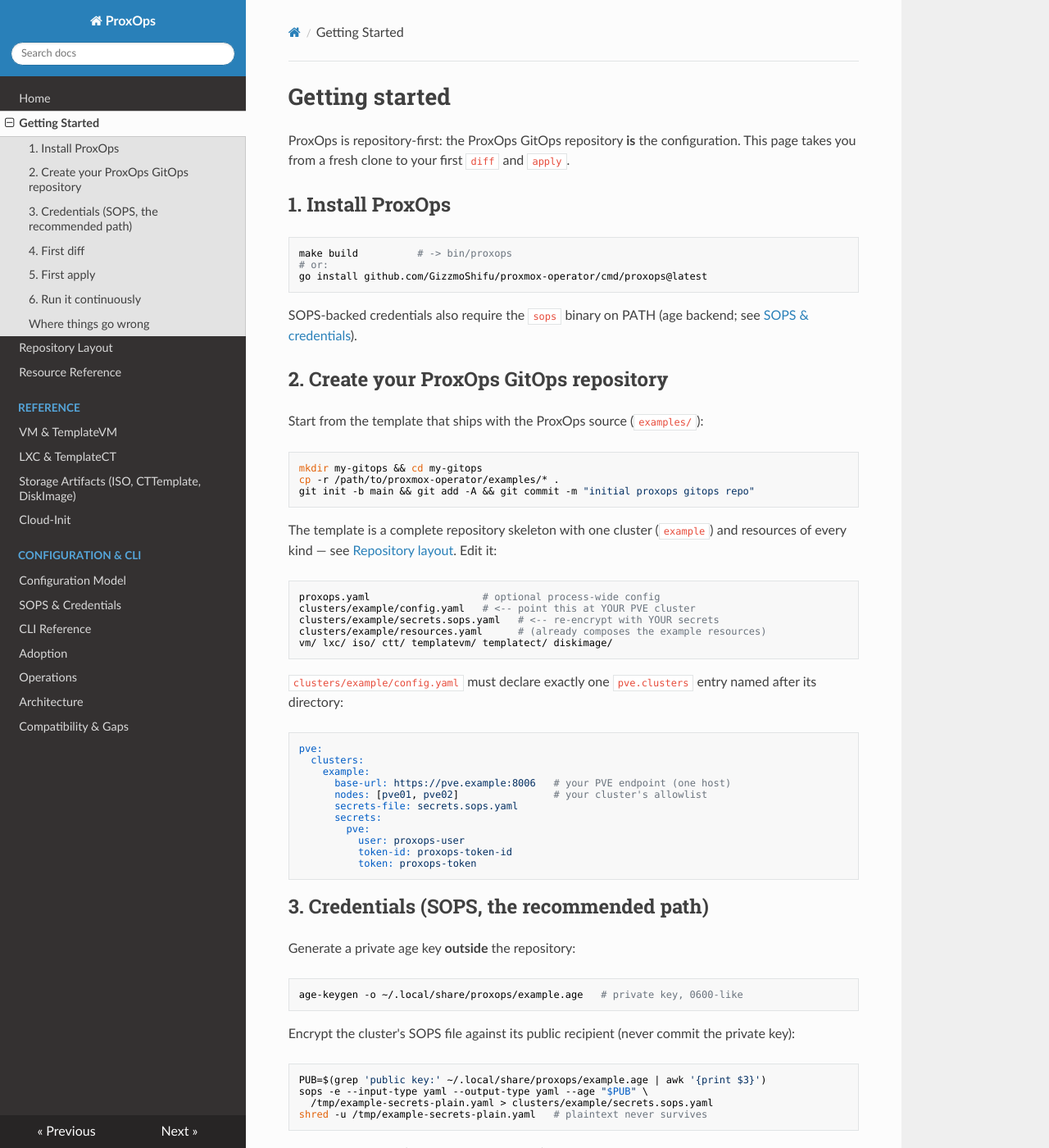
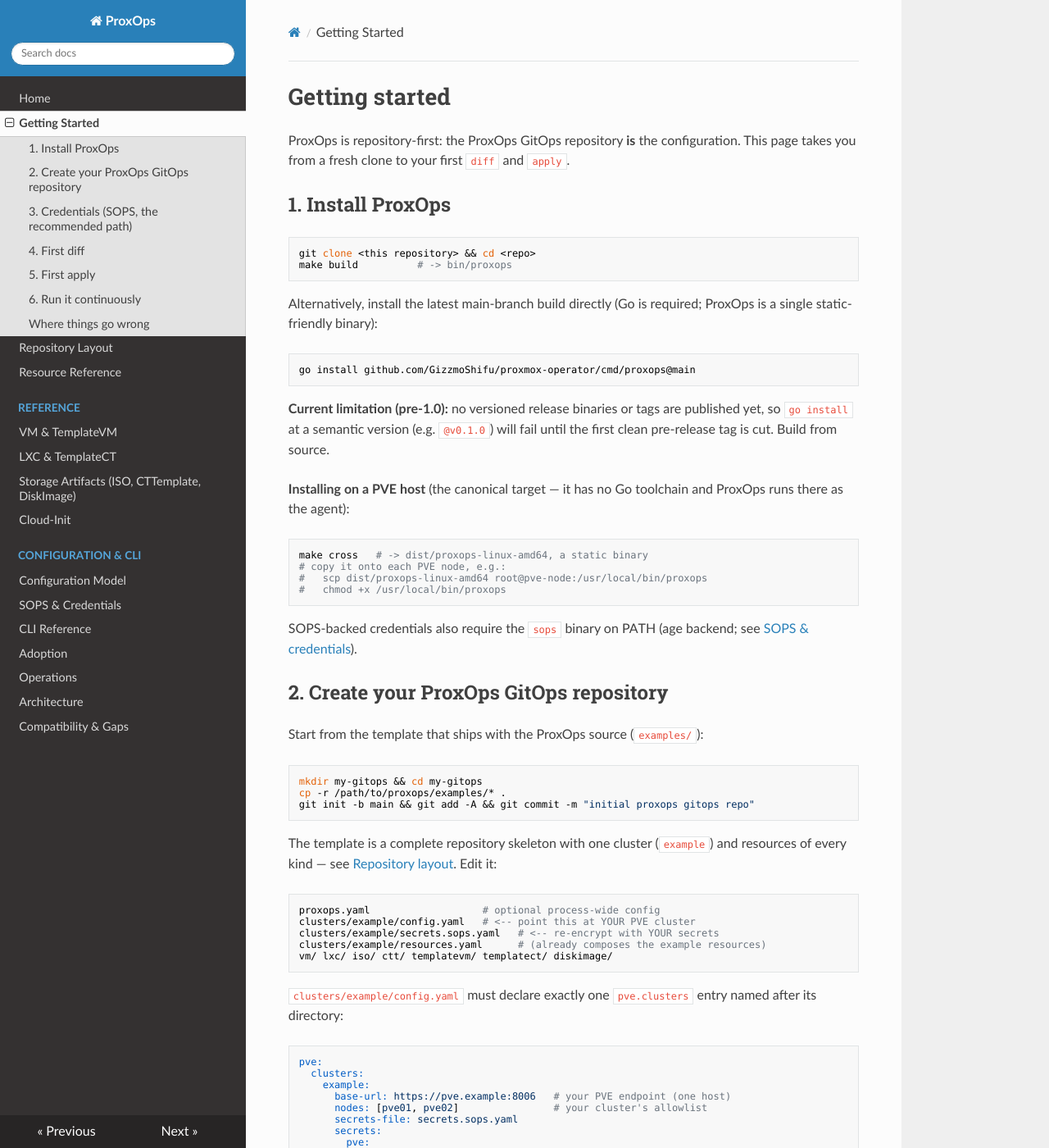
Before and after one commit to Kelcode-Dev/proxops, an MkDocs documentation site: the page built from docs/getting-started.md, in a window 1280 px wide and 1400 px high. Shown: the whole window at 82% size. Built offline with MkDocs 1.6.1, drawn with Linux system fonts in a browser that asks for light colours; nearby versions of some CDN libraries.

Commit message:
docs: make the install path accurate for public release
The README's primary install line was 'go install
.../cmd/proxops@latest', but the only tag published to date (0.1.0)
predates the pveconform -> ProxOps rename: at that tag the module has no
cmd/proxops, so go install at a version fails. No release-engineering work
is added (out of scope by policy for this review); instead the docs now
state what actually works:

  - README: primary path is now 'git clone + make build' (works at any
    visibility level); 'go install ...@main' is documented as the
    branch-install alternative, with the note that it requires the
    repository to be public.
  - getting-started: same correction; an explicit one-line 'current
    limitation' note that no versioned release binaries / tags exist yet
    (pre-1.0), a PVE-host install section using 'make cross' (the static
    linux/amd64 binary is the canonical target; the host has no Go
    toolchain), and a rename-proof source-tree placeholder
    (/path/to/proxops instead of /path/to/proxmox-operator).

Verified: 'make build', 'make cross' (stripped static ELF, version
flag stamped), './bin/proxops --version' and the full command tree
(adopt/diff/apply/status/run + flags) all behave as documented.

````diff
--- a/docs/getting-started.md
+++ b/docs/getting-started.md
@@ -7,9 +7,29 @@ configuration. This page takes you from a fresh clone to your first
 ## 1. Install ProxOps
 
 ```sh
+git clone <this repository> && cd <repo>
 make build          # -> bin/proxops
-# or:
-go install github.com/GizzmoShifu/proxmox-operator/cmd/proxops@latest
+```
+
+Alternatively, install the latest main-branch build directly (Go is
+required; ProxOps is a single static-friendly binary):
+
+```sh
+go install github.com/GizzmoShifu/proxmox-operator/cmd/proxops@main
+```
+
+**Current limitation (pre-1.0):** no versioned release binaries or tags are
+published yet, so `go install` at a semantic version (e.g. `@v0.1.0`) will
+fail until the first clean pre-release tag is cut. Build from source.
+
+**Installing on a PVE host** (the canonical target — it has no Go toolchain
+and ProxOps runs there as the agent):
+
+```sh
+make cross   # -> dist/proxops-linux-amd64, a static binary
+# copy it onto each PVE node, e.g.:
+#   scp dist/proxops-linux-amd64 root@pve-node:/usr/local/bin/proxops
+#   chmod +x /usr/local/bin/proxops
 ```
 
 SOPS-backed credentials also require the `sops` binary on PATH (age
@@ -22,7 +42,7 @@ Start from the template that ships with the ProxOps source
 
 ```sh
 mkdir my-gitops && cd my-gitops
-cp -r /path/to/proxmox-operator/examples/* .
+cp -r /path/to/proxops/examples/* .
 git init -b main && git add -A && git commit -m "initial proxops gitops repo"
 ```
 
````
Also changed, not shown: README.md (+13 -2 lines).
